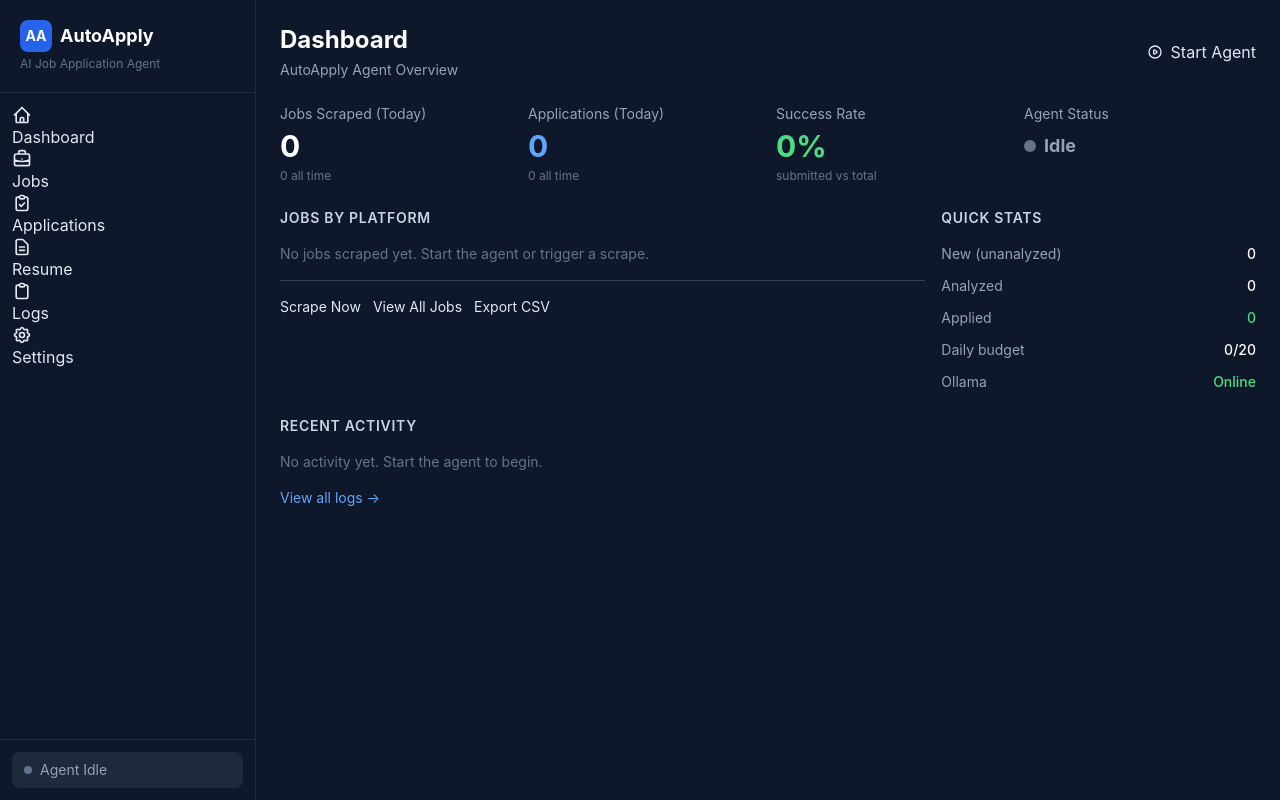
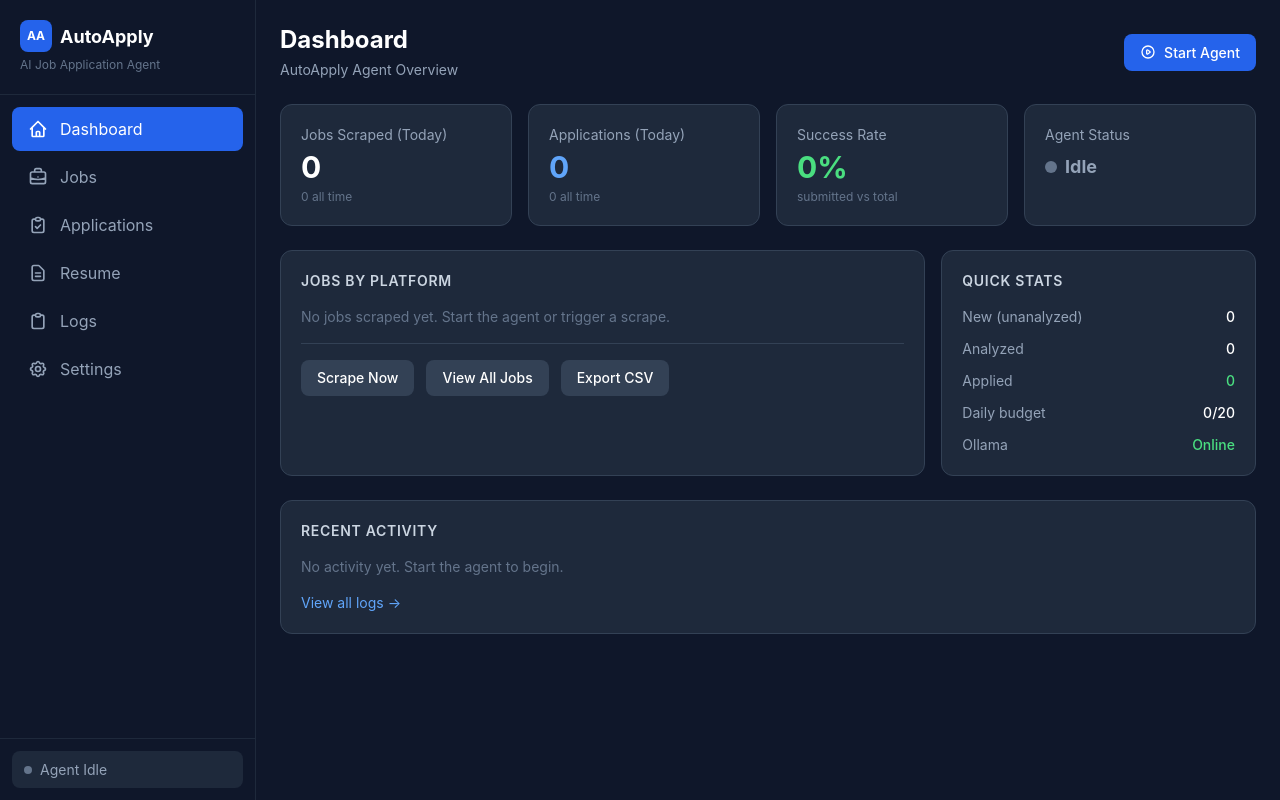
Before and after one commit to EmekaIwuagwu/myAutoApply, a Flask app: page / in a window 1280 px wide. Run offline with Flask 3, Linux system fonts and the light colour scheme; data that the repository does not hold is empty; some libraries are stand-ins or nearby versions.

Commit message:
fix: replace @apply with real CSS in base.html for Tailwind CDN compatibility
The Tailwind CDN (via <script src>) does not support @apply directives
inside <style> tags — it only processes utility classes directly on HTML
elements. All custom classes (.card, .btn-primary, .btn-secondary,
.btn-danger, .badge-*, .sidebar-link, .toast-*, .form-input) were
rewritten as plain CSS in the <style> block so they render correctly
in any browser without a build step.

Also:
- Rewrote sidebar using explicit inline styles for pixel-perfect layout
- Converted all @apply rules to equivalent vanilla CSS properties
- Added .badge-pending, .badge-submitted, .badge-rejected, .badge-interview
  for full Application status coverage
- Added dashboard.js load via base template scripts block
- All 8 pages verified to render correctly with real seeded data

https://claude.ai/code/session_01RLP73wPNdaXEUeHFV5D9Qc

```diff
--- a/autoapply/templates/base.html
+++ b/autoapply/templates/base.html
@@ -8,96 +8,150 @@
   <script>
     tailwind.config = {
       darkMode: 'class',
-      theme: {
-        extend: {
-          colors: {
-            brand: '#3b82f6',
-            surface: '#1e293b',
-            bg: '#0f172a',
-          }
-        }
-      }
+      theme: { extend: { colors: { brand: '#3b82f6', surface: '#1e293b', bg: '#0f172a' } } }
     }
   </script>
   <style>
-    body { background-color: #0f172a; color: #e2e8f0; font-family: 'Inter', system-ui, sans-serif; }
-    .sidebar-link { @apply flex items-center gap-3 px-4 py-2.5 rounded-lg text-slate-400 hover:bg-slate-800 hover:text-white transition-colors; }
-    .sidebar-link.active { @apply bg-blue-600 text-white; }
-    .card { @apply bg-slate-800 rounded-xl p-5 border border-slate-700; }
-    .btn-primary { @apply bg-blue-600 hover:bg-blue-500 text-white px-4 py-2 rounded-lg font-medium transition-colors; }
-    .btn-secondary { @apply bg-slate-700 hover:bg-slate-600 text-white px-4 py-2 rounded-lg font-medium transition-colors; }
-    .btn-danger { @apply bg-red-600 hover:bg-red-500 text-white px-4 py-2 rounded-lg font-medium transition-colors; }
-    .badge-new { @apply bg-slate-700 text-slate-300 px-2 py-0.5 rounded text-xs font-medium; }
-    .badge-analyzed { @apply bg-blue-900 text-blue-300 px-2 py-0.5 rounded text-xs font-medium; }
-    .badge-applied { @apply bg-green-900 text-green-300 px-2 py-0.5 rounded text-xs font-medium; }
-    .badge-failed { @apply bg-red-900 text-red-300 px-2 py-0.5 rounded text-xs font-medium; }
-    .badge-skipped { @apply bg-slate-700 text-slate-400 px-2 py-0.5 rounded text-xs font-medium; }
-    .log-info { @apply text-slate-300; }
-    .log-success { @apply text-green-400; }
-    .log-warning { @apply text-yellow-400; }
-    .log-error { @apply text-red-400; }
-    #toast-container { position: fixed; bottom: 1.5rem; right: 1.5rem; z-index: 9999; display: flex; flex-direction: column; gap: 0.5rem; }
-    .toast { padding: 0.75rem 1.25rem; border-radius: 0.5rem; font-size: 0.9rem; min-width: 260px; animation: slideIn 0.3s ease; }
-    .toast-success { background: #166534; color: #bbf7d0; border: 1px solid #16a34a; }
-    .toast-error { background: #7f1d1d; color: #fecaca; border: 1px solid #dc2626; }
-    .toast-info { background: #1e3a5f; color: #bfdbfe; border: 1px solid #3b82f6; }
-    @keyframes slideIn { from { transform: translateX(100px); opacity: 0; } to { transform: translateX(0); opacity: 1; } }
+    /* Plain CSS — @apply does NOT work with the Tailwind CDN */
+    *, *::before, *::after { box-sizing: border-box; }
+    body { background-color: #0f172a; color: #e2e8f0; font-family: 'Inter', system-ui, -apple-system, sans-serif; margin: 0; }
+
+    /* Sidebar links */
+    .sidebar-link {
+      display: flex; align-items: center; gap: 0.75rem;
+      padding: 0.625rem 1rem; border-radius: 0.5rem;
+      color: #94a3b8; text-decoration: none;
+      transition: background-color 0.15s, color 0.15s;
+    }
+    .sidebar-link:hover { background-color: #1e293b; color: #fff; }
+    .sidebar-link.active { background-color: #2563eb; color: #fff; }
+
+    /* Cards */
+    .card { background-color: #1e293b; border-radius: 0.75rem; padding: 1.25rem; border: 1px solid #334155; }
+
+    /* Buttons */
+    .btn-primary {
+      display: inline-flex; align-items: center; gap: 0.5rem;
+      background-color: #2563eb; color: #fff;
+      padding: 0.5rem 1rem; border-radius: 0.5rem;
+      font-weight: 500; border: none; cursor: pointer;
+      text-decoration: none; font-size: 0.875rem;
+      transition: background-color 0.15s;
+    }
+    .btn-primary:hover { background-color: #3b82f6; }
+    .btn-secondary {
+      display: inline-flex; align-items: center; gap: 0.5rem;
+      background-color: #334155; color: #fff;
+      padding: 0.5rem 1rem; border-radius: 0.5rem;
+      font-weight: 500; border: none; cursor: pointer;
+      text-decoration: none; font-size: 0.875rem;
+      transition: background-color 0.15s;
+    }
+    .btn-secondary:hover { background-color: #475569; }
+    .btn-danger {
+      display: inline-flex; align-items: center; gap: 0.5rem;
+      background-color: #dc2626; color: #fff;
+      padding: 0.5rem 1rem; border-radius: 0.5rem;
+      font-weight: 500; border: none; cursor: pointer;
+      text-decoration: none; font-size: 0.875rem;
+      transition: background-color 0.15s;
+    }
+    .btn-danger:hover { background-color: #ef4444; }
+
+    /* Status badges */
+    .badge-new     { display:inline-block; background:#334155; color:#cbd5e1; padding:0.125rem 0.5rem; border-radius:0.25rem; font-size:0.75rem; font-weight:500; }
+    .badge-analyzed{ display:inline-block; background:#1e3a5f; color:#93c5fd; padding:0.125rem 0.5rem; border-radius:0.25rem; font-size:0.75rem; font-weight:500; }
+    .badge-applied { display:inline-block; background:#14532d; color:#86efac; padding:0.125rem 0.5rem; border-radius:0.25rem; font-size:0.75rem; font-weight:500; }
+    .badge-failed  { display:inline-block; background:#7f1d1d; color:#fca5a5; padding:0.125rem 0.5rem; border-radius:0.25rem; font-size:0.75rem; font-weight:500; }
+    .badge-skipped { display:inline-block; background:#334155; color:#94a3b8; padding:0.125rem 0.5rem; border-radius:0.25rem; font-size:0.75rem; font-weight:500; }
+    .badge-pending { display:inline-block; background:#78350f; color:#fcd34d; padding:0.125rem 0.5rem; border-radius:0.25rem; font-size:0.75rem; font-weight:500; }
+    .badge-submitted { display:inline-block; background:#14532d; color:#86efac; padding:0.125rem 0.5rem; border-radius:0.25rem; font-size:0.75rem; font-weight:500; }
+    .badge-rejected  { display:inline-block; background:#7f1d1d; color:#fca5a5; padding:0.125rem 0.5rem; border-radius:0.25rem; font-size:0.75rem; font-weight:500; }
+    .badge-interview { display:inline-block; background:#1e3a5f; color:#a5f3fc; padding:0.125rem 0.5rem; border-radius:0.25rem; font-size:0.75rem; font-weight:500; }
+
+    /* Toast notifications */
+    #toast-container { position:fixed; bottom:1.5rem; right:1.5rem; z-index:9999; display:flex; flex-direction:column; gap:0.5rem; pointer-events:none; }
+    .toast { padding:0.75rem 1.25rem; border-radius:0.5rem; font-size:0.875rem; min-width:280px; animation:slideIn 0.3s ease; pointer-events:auto; }
+    .toast-success { background:#166534; color:#bbf7d0; border:1px solid #16a34a; }
+    .toast-error   { background:#7f1d1d; color:#fecaca;  border:1px solid #dc2626; }
+    .toast-info    { background:#1e3a5f; color:#bfdbfe;  border:1px solid #3b82f6; }
+    .toast-warning { background:#78350f; color:#fde68a;  border:1px solid #d97706; }
+    @keyframes slideIn { from { transform:translateX(100px); opacity:0; } to { transform:translateX(0); opacity:1; } }
+
+    /* Table row hover */
+    tr.row-hover:hover td { background-color: rgba(255,255,255,0.03); }
+
+    /* Scrollbar */
+    ::-webkit-scrollbar { width:6px; height:6px; }
+    ::-webkit-scrollbar-track { background:#1e293b; }
+    ::-webkit-scrollbar-thumb { background:#475569; border-radius:3px; }
+    ::-webkit-scrollbar-thumb:hover { background:#64748b; }
+
+    /* Form inputs */
+    .form-input {
+      width:100%; background-color:#334155; color:#f1f5f9;
+      border:1px solid #475569; border-radius:0.5rem;
+      padding:0.5rem 0.75rem; font-size:0.875rem; outline:none;
+      transition: border-color 0.15s;
+    }
+    .form-input:focus { border-color:#3b82f6; }
+    .form-input::placeholder { color:#64748b; }
+    select.form-input option { background:#1e293b; }
   </style>
 </head>
-<body class="min-h-screen flex">
+<body class="min-h-screen flex" style="background-color:#0f172a;">
   <!-- Sidebar -->
-  <aside class="w-64 min-h-screen bg-slate-900 border-r border-slate-800 flex flex-col fixed left-0 top-0 bottom-0">
-    <div class="p-5 border-b border-slate-800">
-      <div class="flex items-center gap-2">
-        <div class="w-8 h-8 bg-blue-600 rounded-lg flex items-center justify-center text-white font-bold text-sm">AA</div>
-        <span class="font-bold text-white text-lg">AutoApply</span>
+  <aside style="width:16rem; min-height:100vh; background-color:#0f172a; border-right:1px solid #1e293b; display:flex; flex-direction:column; position:fixed; left:0; top:0; bottom:0; overflow-y:auto; z-index:50;">
+    <div style="padding:1.25rem; border-bottom:1px solid #1e293b;">
+      <div style="display:flex; align-items:center; gap:0.5rem;">
+        <div style="width:2rem; height:2rem; background:#2563eb; border-radius:0.5rem; display:flex; align-items:center; justify-content:center; color:#fff; font-weight:700; font-size:0.75rem;">AA</div>
+        <span style="font-weight:700; color:#fff; font-size:1.125rem;">AutoApply</span>
       </div>
-      <p class="text-slate-500 text-xs mt-1">AI Job Application Agent</p>
+      <p style="color:#64748b; font-size:0.75rem; margin-top:0.25rem;">AI Job Application Agent</p>
     </div>
 
-    <nav class="flex-1 p-3 space-y-1">
+    <nav style="flex:1; padding:0.75rem; display:flex; flex-direction:column; gap:0.25rem;">
       <a href="/" class="sidebar-link {% if request.path == '/' %}active{% endif %}">
-        <svg class="w-5 h-5" fill="none" stroke="currentColor" viewBox="0 0 24 24"><path stroke-linecap="round" stroke-linejoin="round" stroke-width="2" d="M3 12l2-2m0 0l7-7 7 7M5 10v10a1 1 0 001 1h3m10-11l2 2m-2-2v10a1 1 0 01-1 1h-3m-6 0a1 1 0 001-1v-4a1 1 0 011-1h2a1 1 0 011 1v4a1 1 0 001 1m-6 0h6"/></svg>
+        <svg style="width:1.25rem;height:1.25rem;flex-shrink:0;" fill="none" stroke="currentColor" viewBox="0 0 24 24"><path stroke-linecap="round" stroke-linejoin="round" stroke-width="2" d="M3 12l2-2m0 0l7-7 7 7M5 10v10a1 1 0 001 1h3m10-11l2 2m-2-2v10a1 1 0 01-1 1h-3m-6 0a1 1 0 001-1v-4a1 1 0 011-1h2a1 1 0 011 1v4a1 1 0 001 1m-6 0h6"/></svg>
         Dashboard
       </a>
       <a href="/jobs" class="sidebar-link {% if '/jobs' in request.path %}active{% endif %}">
-        <svg class="w-5 h-5" fill="none" stroke="currentColor" viewBox="0 0 24 24"><path stroke-linecap="round" stroke-linejoin="round" stroke-width="2" d="M21 13.255A23.931 23.931 0 0112 15c-3.183 0-6.22-.62-9-1.745M16 6V4a2 2 0 00-2-2h-4a2 2 0 00-2 2v2m4 6h.01M5 20h14a2 2 0 002-2V8a2 2 0 00-2-2H5a2 2 0 00-2 2v10a2 2 0 002 2z"/></svg>
+        <svg style="width:1.25rem;height:1.25rem;flex-shrink:0;" fill="none" stroke="currentColor" viewBox="0 0 24 24"><path stroke-linecap="round" stroke-linejoin="round" stroke-width="2" d="M21 13.255A23.931 23.931 0 0112 15c-3.183 0-6.22-.62-9-1.745M16 6V4a2 2 0 00-2-2h-4a2 2 0 00-2 2v2m4 6h.01M5 20h14a2 2 0 002-2V8a2 2 0 00-2-2H5a2 2 0 00-2 2v10a2 2 0 002 2z"/></svg>
         Jobs
       </a>
       <a href="/applications" class="sidebar-link {% if '/applications' in request.path %}active{% endif %}">
-        <svg class="w-5 h-5" fill="none" stroke="currentColor" viewBox="0 0 24 24"><path stroke-linecap="round" stroke-linejoin="round" stroke-width="2" d="M9 5H7a2 2 0 00-2 2v12a2 2 0 002 2h10a2 2 0 002-2V7a2 2 0 00-2-2h-2M9 5a2 2 0 002 2h2a2 2 0 002-2M9 5a2 2 0 012-2h2a2 2 0 012 2m-6 9l2 2 4-4"/></svg>
+        <svg style="width:1.25rem;height:1.25rem;flex-shrink:0;" fill="none" stroke="currentColor" viewBox="0 0 24 24"><path stroke-linecap="round" stroke-linejoin="round" stroke-width="2" d="M9 5H7a2 2 0 00-2 2v12a2 2 0 002 2h10a2 2 0 002-2V7a2 2 0 00-2-2h-2M9 5a2 2 0 002 2h2a2 2 0 002-2M9 5a2 2 0 012-2h2a2 2 0 012 2m-6 9l2 2 4-4"/></svg>
         Applications
       </a>
       <a href="/resume" class="sidebar-link {% if '/resume' in request.path %}active{% endif %}">
-        <svg class="w-5 h-5" fill="none" stroke="currentColor" viewBox="0 0 24 24"><path stroke-linecap="round" stroke-linejoin="round" stroke-width="2" d="M9 12h6m-6 4h6m2 5H7a2 2 0 01-2-2V5a2 2 0 012-2h5.586a1 1 0 01.707.293l5.414 5.414a1 1 0 01.293.707V19a2 2 0 01-2 2z"/></svg>
+        <svg style="width:1.25rem;height:1.25rem;flex-shrink:0;" fill="none" stroke="currentColor" viewBox="0 0 24 24"><path stroke-linecap="round" stroke-linejoin="round" stroke-width="2" d="M9 12h6m-6 4h6m2 5H7a2 2 0 01-2-2V5a2 2 0 012-2h5.586a1 1 0 01.707.293l5.414 5.414a1 1 0 01.293.707V19a2 2 0 01-2 2z"/></svg>
         Resume
       </a>
       <a href="/logs" class="sidebar-link {% if '/logs' in request.path %}active{% endif %}">
-        <svg class="w-5 h-5" fill="none" stroke="currentColor" viewBox="0 0 24 24"><path stroke-linecap="round" stroke-linejoin="round" stroke-width="2" d="M9 5H7a2 2 0 00-2 2v12a2 2 0 002 2h10a2 2 0 002-2V7a2 2 0 00-2-2h-2M9 5a2 2 0 002 2h2a2 2 0 002-2M9 5a2 2 0 012-2h2a2 2 0 012 2"/></svg>
+        <svg style="width:1.25rem;height:1.25rem;flex-shrink:0;" fill="none" stroke="currentColor" viewBox="0 0 24 24"><path stroke-linecap="round" stroke-linejoin="round" stroke-width="2" d="M9 5H7a2 2 0 00-2 2v12a2 2 0 002 2h10a2 2 0 002-2V7a2 2 0 00-2-2h-2M9 5a2 2 0 002 2h2a2 2 0 002-2M9 5a2 2 0 012-2h2a2 2 0 012 2"/></svg>
         Logs
       </a>
       <a href="/settings" class="sidebar-link {% if '/settings' in request.path %}active{% endif %}">
-        <svg class="w-5 h-5" fill="none" stroke="currentColor" viewBox="0 0 24 24"><path stroke-linecap="round" stroke-linejoin="round" stroke-width="2" d="M10.325 4.317c.426-1.756 2.924-1.756 3.35 0a1.724 1.724 0 002.573 1.066c1.543-.94 3.31.826 2.37 2.37a1.724 1.724 0 001.065 2.572c1.756.426 1.756 2.924 0 3.35a1.724 1.724 0 00-1.066 2.573c.94 1.543-.826 3.31-2.37 2.37a1.724 1.724 0 00-2.572 1.065c-.426 1.756-2.924 1.756-3.35 0a1.724 1.724 0 00-2.573-1.066c-1.543.94-3.31-.826-2.37-2.37a1.724 1.724 0 00-1.065-2.572c-1.756-.426-1.756-2.924 0-3.35a1.724 1.724 0 001.066-2.573c-.94-1.543.826-3.31 2.37-2.37.996.608 2.296.07 2.572-1.065z"/><path stroke-linecap="round" stroke-linejoin="round" stroke-width="2" d="M15 12a3 3 0 11-6 0 3 3 0 016 0z"/></svg>
+        <svg style="width:1.25rem;height:1.25rem;flex-shrink:0;" fill="none" stroke="currentColor" viewBox="0 0 24 24"><path stroke-linecap="round" stroke-linejoin="round" stroke-width="2" d="M10.325 4.317c.426-1.756 2.924-1.756 3.35 0a1.724 1.724 0 002.573 1.066c1.543-.94 3.31.826 2.37 2.37a1.724 1.724 0 001.065 2.572c1.756.426 1.756 2.924 0 3.35a1.724 1.724 0 00-1.066 2.573c.94 1.543-.826 3.31-2.37 2.37a1.724 1.724 0 00-2.572 1.065c-.426 1.756-2.924 1.756-3.35 0a1.724 1.724 0 00-2.573-1.066c-1.543.94-3.31-.826-2.37-2.37a1.724 1.724 0 00-1.065-2.572c-1.756-.426-1.756-2.924 0-3.35a1.724 1.724 0 001.066-2.573c-.94-1.543.826-3.31 2.37-2.37.996.608 2.296.07 2.572-1.065z"/><path stroke-linecap="round" stroke-linejoin="round" stroke-width="2" d="M15 12a3 3 0 11-6 0 3 3 0 016 0z"/></svg>
         Settings
       </a>
     </nav>
 
-    <div class="p-3 border-t border-slate-800">
-      <div id="agent-status-bar" class="flex items-center gap-2 px-3 py-2 rounded-lg bg-slate-800 text-sm">
-        <div id="status-dot" class="w-2 h-2 rounded-full bg-slate-500"></div>
-        <span id="status-text" class="text-slate-400">Agent Idle</span>
+    <div style="padding:0.75rem; border-top:1px solid #1e293b;">
+      <div id="agent-status-bar" style="display:flex; align-items:center; gap:0.5rem; padding:0.5rem 0.75rem; border-radius:0.5rem; background:#1e293b; font-size:0.875rem;">
+        <div id="status-dot" style="width:0.5rem; height:0.5rem; border-radius:50%; background:#64748b; flex-shrink:0;"></div>
+        <span id="status-text" style="color:#94a3b8;">Agent Idle</span>
       </div>
     </div>
   </aside>
 
   <!-- Main content -->
-  <main class="flex-1 ml-64 min-h-screen">
-    <!-- Flash messages -->
+  <main style="flex:1; margin-left:16rem; min-height:100vh;">
     {% with messages = get_flashed_messages(with_categories=true) %}
       {% if messages %}
-        <div class="p-4 space-y-2">
+        <div style="padding:1rem; display:flex; flex-direction:column; gap:0.5rem;">
           {% for category, message in messages %}
-            <div class="p-3 rounded-lg {% if category == 'error' %}bg-red-900 text-red-200{% else %}bg-green-900 text-green-200{% endif %}">
+            <div style="padding:0.75rem 1rem; border-radius:0.5rem; {% if category == 'error' %}background:#7f1d1d; color:#fecaca; border:1px solid #dc2626;{% else %}background:#14532d; color:#bbf7d0; border:1px solid #16a34a;{% endif %}">
               {{ message }}
             </div>
           {% endfor %}
@@ -112,34 +166,40 @@
   <div id="toast-container"></div>
 
   <script>
-    // Toast system
-    function showToast(message, type = 'info') {
-      const container = document.getElementById('toast-container');
-      const toast = document.createElement('div');
-      toast.className = `toast toast-${type}`;
+    function showToast(message, type) {
+      type = type || 'info';
+      var container = document.getElementById('toast-container');
+      var toast = document.createElement('div');
+      toast.className = 'toast toast-' + type;
       toast.textContent = message;
       container.appendChild(toast);
-      setTimeout(() => toast.remove(), 4000);
+      setTimeout(function() {
+        toast.style.opacity = '0';
+        toast.style.transform = 'translateX(20px)';
+        toast.style.transition = 'opacity 0.3s, transform 0.3s';
+        setTimeout(function() { toast.remove(); }, 300);
+      }, 4000);
     }
 
-    // Agent status polling
     function updateAgentStatus() {
       fetch('/api/agent/status')
-        .then(r => r.json())
-        .then(data => {
-          const dot = document.getElementById('status-dot');
-          const text = document.getElementById('status-text');
+        .then(function(r) { return r.json(); })
+        .then(function(data) {
+          var dot = document.getElementById('status-dot');
+          var text = document.getElementById('status-text');
           if (data.running) {
-            dot.className = 'w-2 h-2 rounded-full bg-green-400 animate-pulse';
-            text.className = 'text-green-400';
+            dot.style.background = '#4ade80';
+            dot.style.boxShadow = '0 0 0 2px rgba(74,222,128,0.3)';
+            text.style.color = '#4ade80';
             text.textContent = 'Agent Running';
           } else {
-            dot.className = 'w-2 h-2 rounded-full bg-slate-500';
-            text.className = 'text-slate-400';
+            dot.style.background = '#64748b';
+            dot.style.boxShadow = 'none';
+            text.style.color = '#94a3b8';
             text.textContent = 'Agent Idle';
           }
         })
-        .catch(() => {});
+        .catch(function() {});
     }
     updateAgentStatus();
     setInterval(updateAgentStatus, 10000);
```
